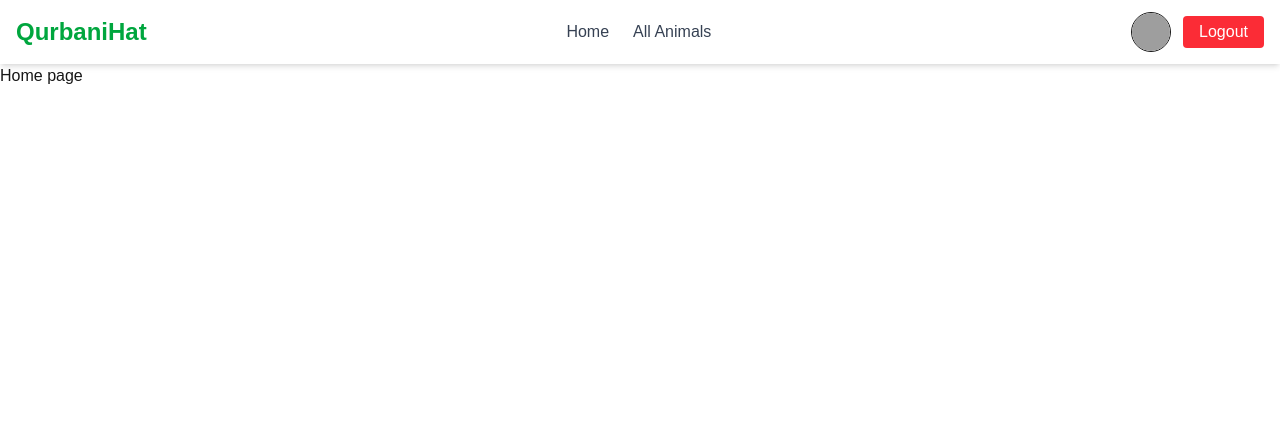
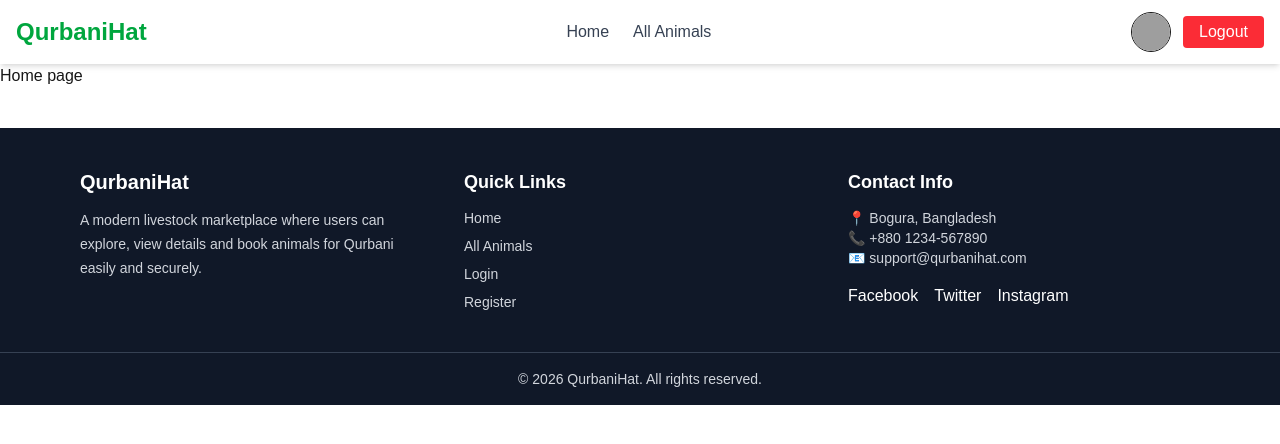
Before and after one commit to almahmudzihad/qurbanihat-nextjs, a Next.js app: page / in a window 1280 px wide. Shown: the top 444 px of the page. Built offline with nearby package versions, Linux system fonts and the light colour scheme; grey boxes are pictures that could not be loaded.

Commit message:
add footer

```diff
--- /dev/null
+++ b/src/Components/Footer.jsx
@@ -0,0 +1,57 @@
+import Link from "next/link";
+
+export default function Footer() {
+  return (
+    <footer className="bg-gray-900 text-gray-300 mt-10">
+      <div className="max-w-6xl mx-auto px-4 py-10 grid grid-cols-1 md:grid-cols-3 gap-8">
+
+        {/* About Section */}
+        <div>
+          <h2 className="text-xl font-bold text-white mb-3">
+            QurbaniHat
+          </h2>
+          <p className="text-sm leading-6">
+            A modern livestock marketplace where users can explore,
+            view details and book animals for Qurbani easily and securely.
+          </p>
+        </div>
+
+        {/* Quick Links */}
+        <div>
+          <h2 className="text-lg font-semibold text-white mb-3">
+            Quick Links
+          </h2>
+          <div className="flex flex-col gap-2 text-sm">
+            <Link href="/" className="hover:text-green-400">Home</Link>
+            <Link href="/animals" className="hover:text-green-400">All Animals</Link>
+            <Link href="/login" className="hover:text-green-400">Login</Link>
+            <Link href="/register" className="hover:text-green-400">Register</Link>
+          </div>
+        </div>
+
+        {/* Contact Section */}
+        <div>
+          <h2 className="text-lg font-semibold text-white mb-3">
+            Contact Info
+          </h2>
+          <p className="text-sm">📍 Bogura, Bangladesh</p>
+          <p className="text-sm">📞 +880 1234-567890</p>
+          <p className="text-sm">📧 support@qurbanihat.com</p>
+
+          {/* Social Links */}
+          <div className="flex gap-4 mt-4 text-white">
+            <a href="#" className="hover:text-green-400">Facebook</a>
+            <a href="#" className="hover:text-green-400">Twitter</a>
+            <a href="#" className="hover:text-green-400">Instagram</a>
+          </div>
+        </div>
+
+      </div>
+
+      {/* Bottom Bar */}
+      <div className="border-t border-gray-700 text-center py-4 text-sm">
+        © {new Date().getFullYear()} QurbaniHat. All rights reserved.
+      </div>
+    </footer>
+  );
+}
--- a/src/app/layout.js
+++ b/src/app/layout.js
@@ -1,6 +1,7 @@
 import { Geist, Geist_Mono } from "next/font/google";
 import "./globals.css";
 import Navbar from "@/Components/Navbar";
+import Footer from "@/Components/Footer";
 
 
 
@@ -27,7 +28,9 @@ export default function RootLayout({ children }) {
     >
       <body className="">
         <Navbar />
-        {children}</body>
+        {children}
+        <Footer />
+        </body>
     </html>
   );
 }
```
